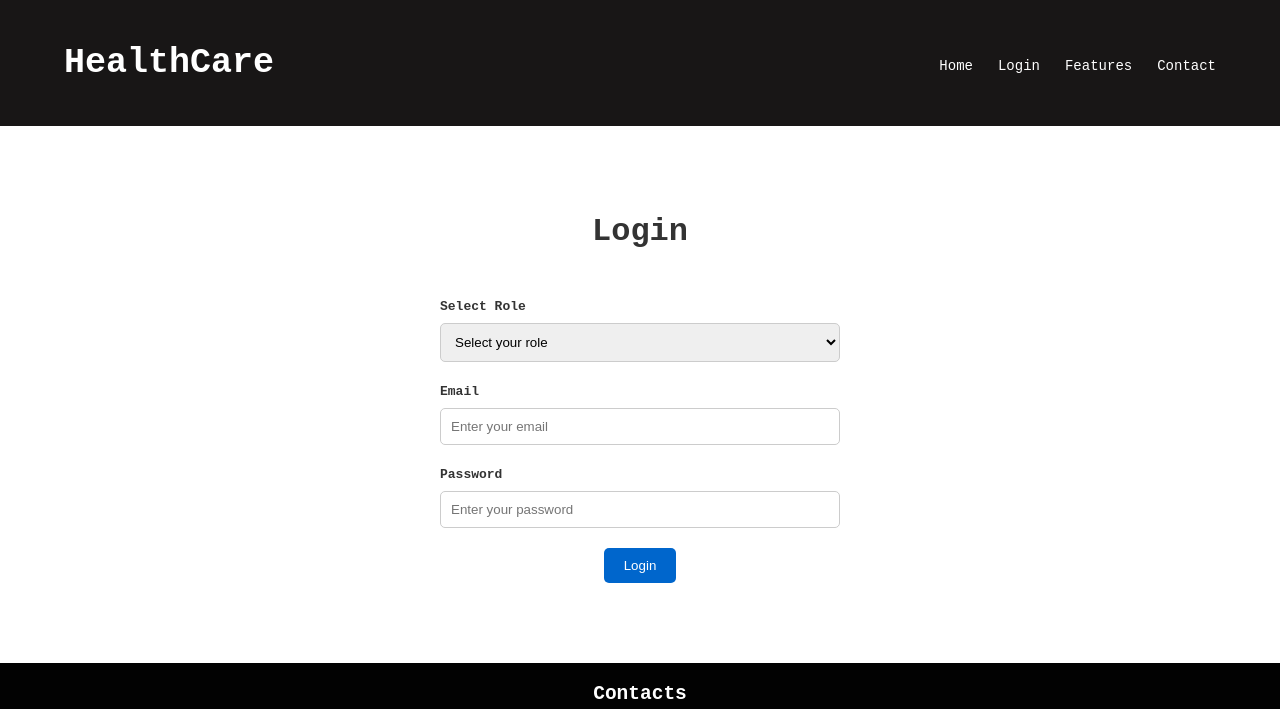
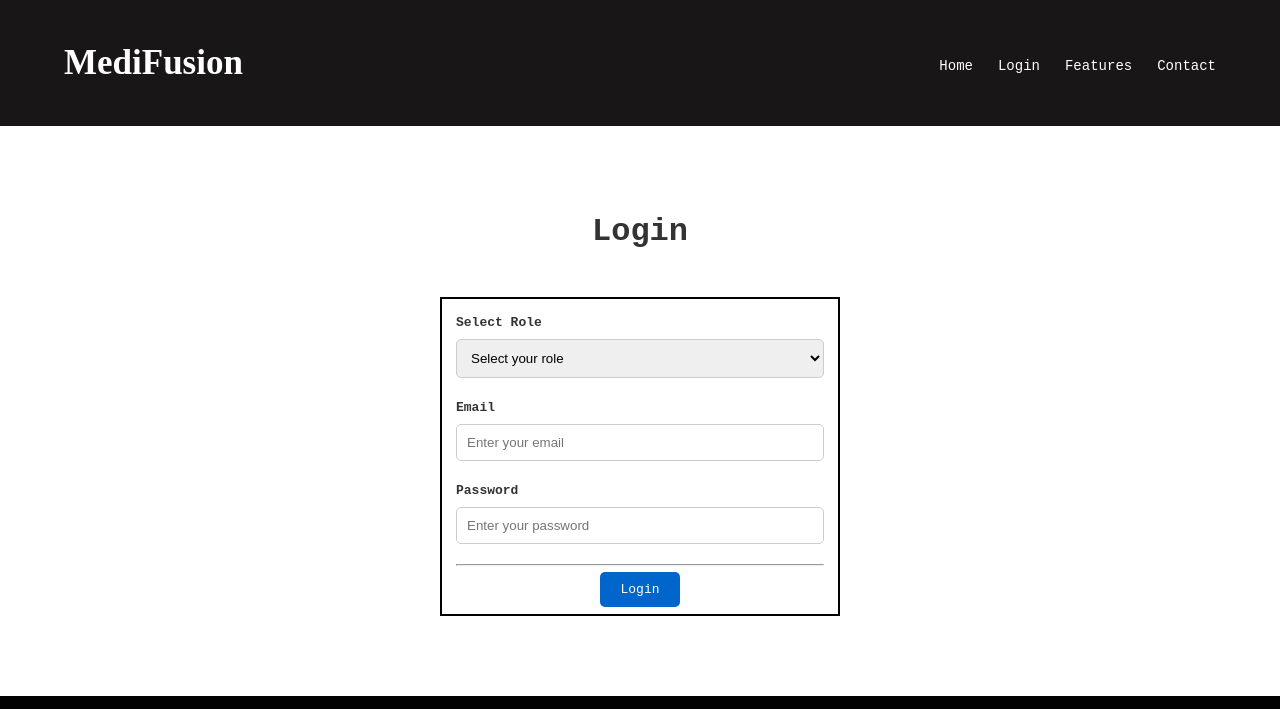
Before and after one commit to pulkitupadhay/HealtCare, a plain HTML site: page login.html in a window 1280 px wide. Shown: the top 709 px of the page. Drawn offline with Linux system fonts and the light colour scheme.

Commit message:
main page

```diff
--- a/login.html
+++ b/login.html
@@ -11,7 +11,8 @@
     <nav class="navbar">
         <div class="container">
             <div class="logo">
-                <a href="index.html">HealthCare</a>
+                <a href="index.html" style="display: inline; font-family:Protest Guerrilla;">MediFusion
+                </a>
             </div>
             <ul class="nav-links">
                 <li><a href="index.html">Home</a></li>
@@ -26,7 +27,7 @@
     <section class="login-section">
         <div class="container">
             <h2>Login</h2>
-            <form id="login-form">
+            <form id="login-form" style="border: 2px solid black; padding: 14px;">
                 <label for="role">Select Role</label>
                 <select id="role" name="role" required>
                     <option value="" disabled selected>Select your role</option>
@@ -41,7 +42,9 @@
                 <label for="password">Password</label>
                 <input type="password" id="password" name="password" placeholder="Enter your password" required>
 
-                <button type="submit" class="btn">Login</button>
+                            <hr style="margin-bottom:14px;">
+
+                <but type="submit" class="btn">Login</button>
             </form>
         </div>
     </section>
```
Also changed, not shown: dashboard.html (+2 -1 lines), index.html (+1 -1 lines).
